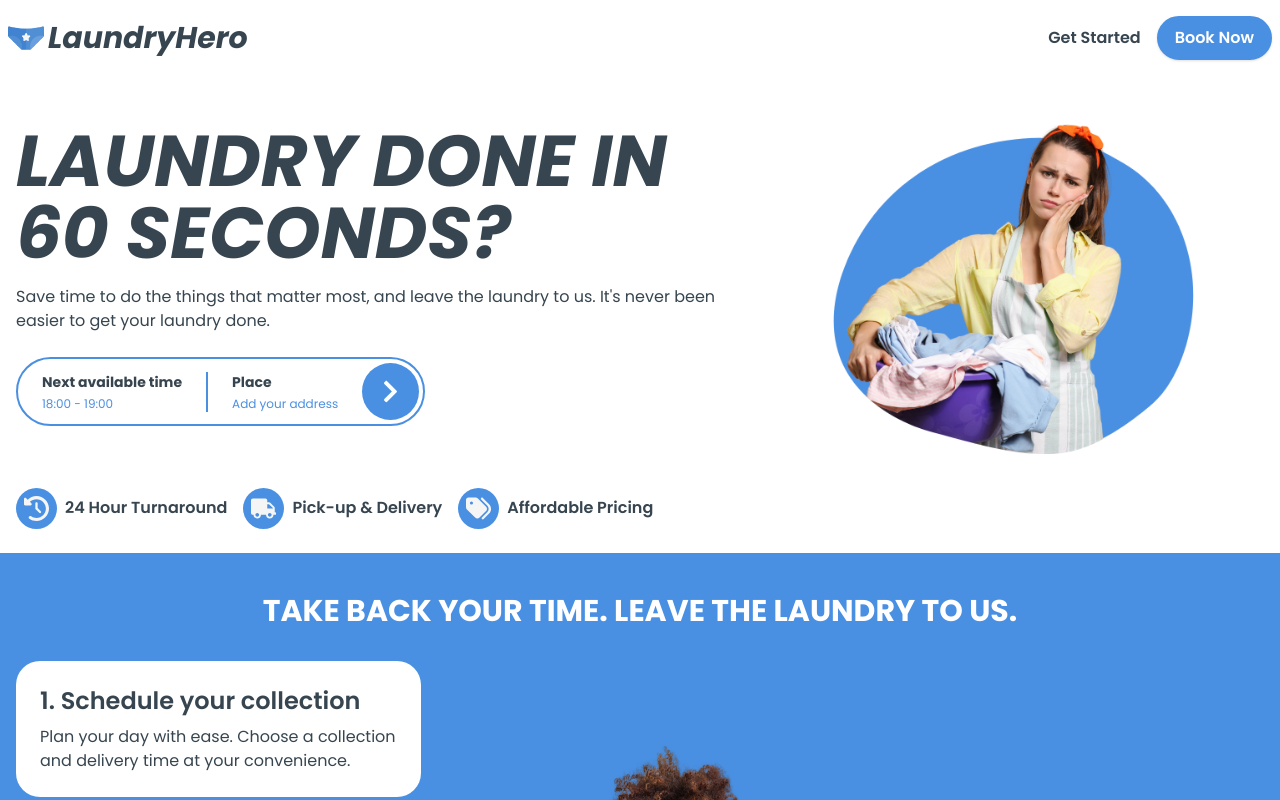
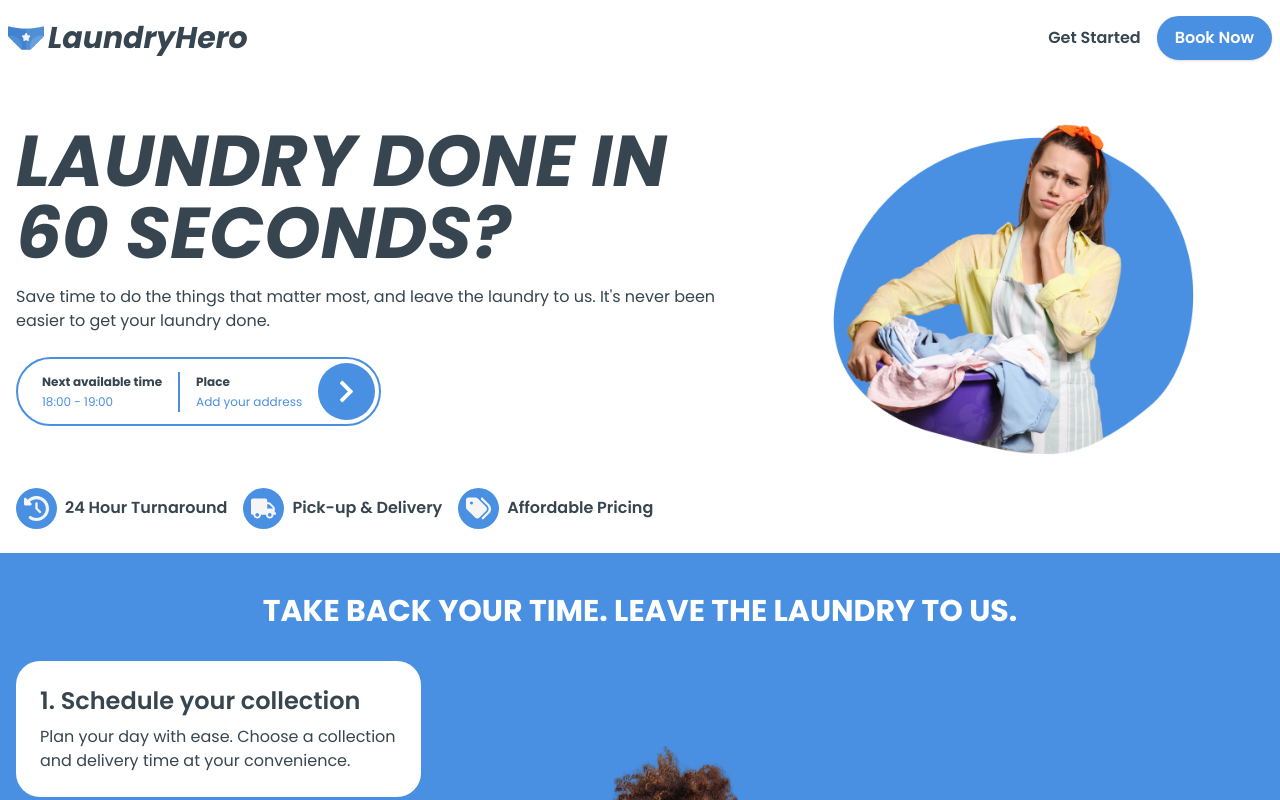
Before and after one commit to RicardoDS7/laundry-hero-landing-page, a Next.js app in the folder landing-page/: page / in a window 1280 px wide. Shown: the top 800 px of the page. Built offline with nearby package versions, Linux system fonts and the light colour scheme.

Commit message:
Update timeslot CTA

```diff
--- a/landing-page/app/components/TimeSlots.tsx
+++ b/landing-page/app/components/TimeSlots.tsx
@@ -51,16 +51,16 @@ const TimeSlots = () => {
     <div className="flex flex-col gap-2 items-center justify-center md:items-start md:justify-start">
 
       <Link className="text-sm" href="#">
-          <div className='flex flex-row gap-6 border-2 border-nice-blue rounded-full py-1 pl-6 pr-1 items-center'>
+          <div className='flex flex-row gap-4 border-2 border-nice-blue rounded-full py-1 pl-6 pr-1 items-center'>
             <div className='flex flex-col gap-1'>
-              <p className='font-bold'>Next available time</p>
+              <p className='font-bold text-xs'>Next available time</p>
               <p className='text-xs text-nice-blue'>{nextTimeStart} - {nextTimeEnd}</p>
             </div>
 
             <div className='border-l-2 h-10 border-nice-blue'></div>
 
             <div className='flex flex-col gap-1 border-nice-blue'>
-              <p className='font-bold'>Place</p>
+              <p className='font-bold text-xs'>Place</p>
               <p className='text-xs text-nice-blue'>Add your address</p>
             </div>
 
```
